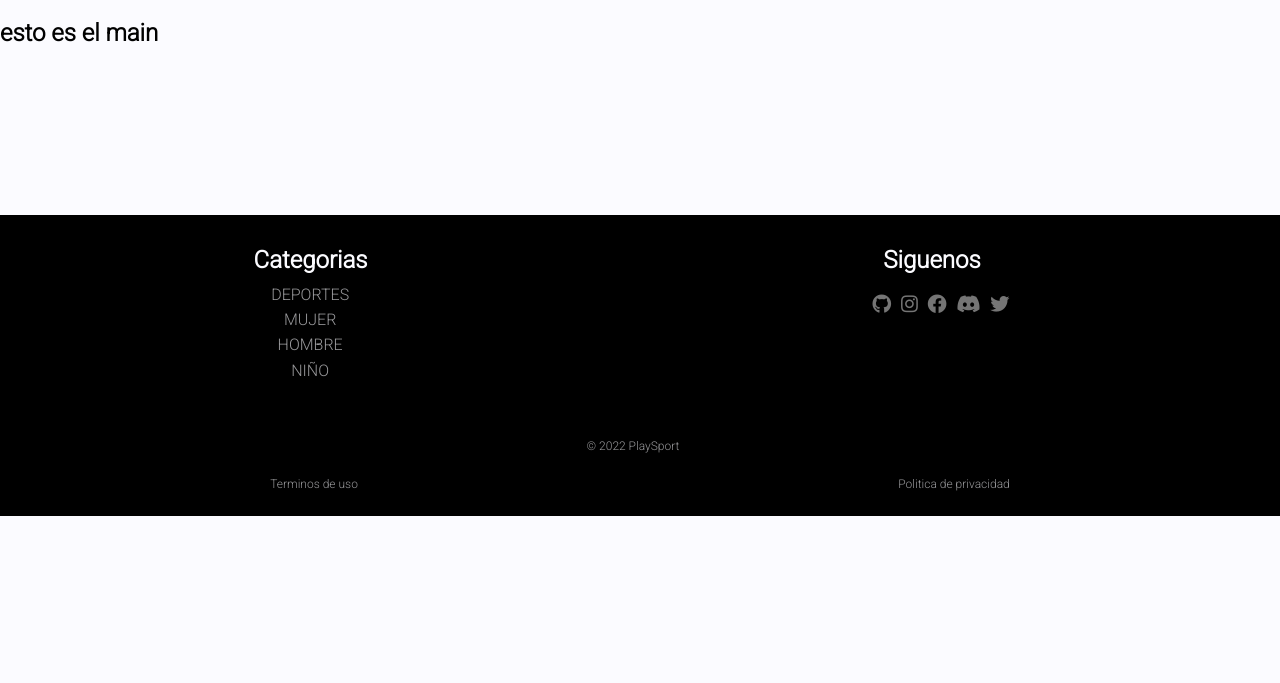
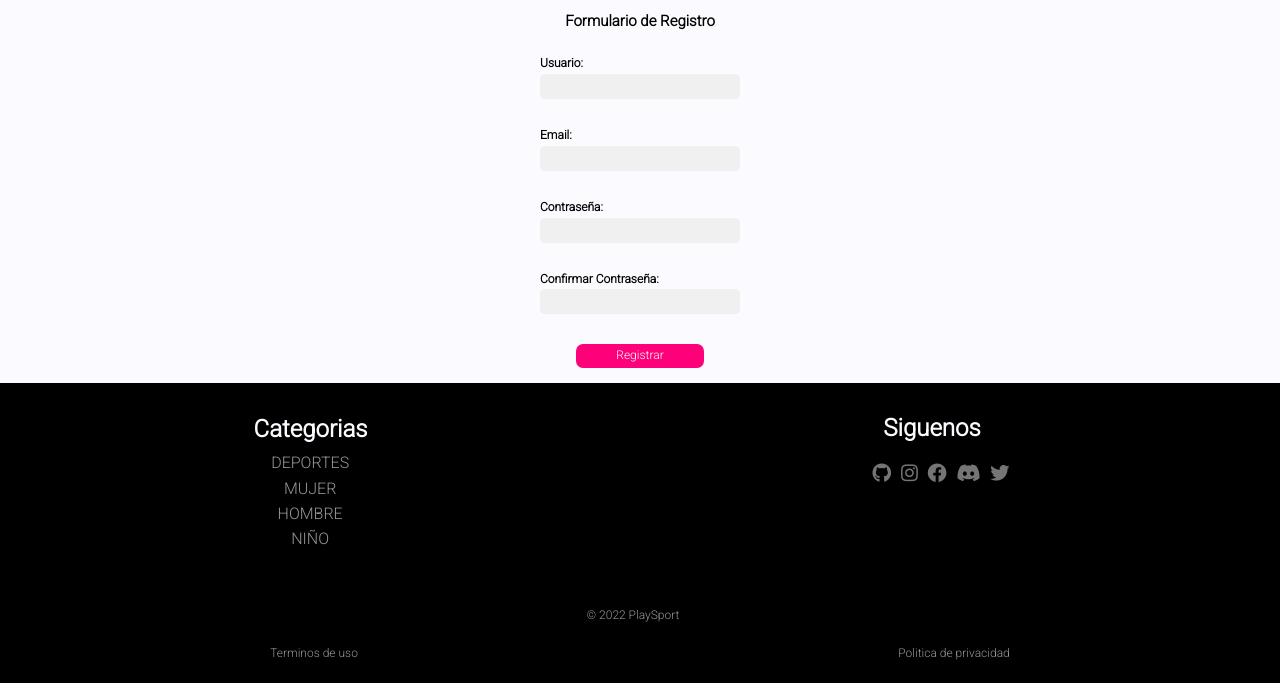
Before and after one commit to GabrielGaitanV/grupo_1_playsport, a Node server app: page /register in a window 1280 px wide. Shown: the part 99-782 px from the top of the page. Run offline with Node 20, Linux system fonts and the light colour scheme; some libraries are stand-ins or nearby versions.

Commit message:
primera versión del formulario de registro (#8)
Co-authored-by: Home <home@iMac-de-Home.local>

```diff
--- /dev/null
+++ b/public/css/register.css
@@ -0,0 +1,56 @@
+/* -------------------------- FORMULARIO DE REGISTRO -------------------------- */
+
+.titulo-formulario{
+    display: flex;
+    justify-content: space-around;
+    font-size: 15px;
+    font-weight: bold;
+}
+
+.contenedor-formulario{
+    display: flex;
+    justify-content: space-around;
+    padding: 0 4px 15px;
+    /* border: solid red 2px; */
+}
+
+.formulario-registro{
+    display: block;
+    /* border: solid red 2px; */
+}
+
+.item-formulario{
+    padding: 15px;
+}
+
+.item-formulario label{
+    display: block;
+    margin-bottom: 3px;
+    font-size: 12px;
+    font-weight: bold;
+}
+
+.item-formulario input{
+    min-width: 200px;
+    background-color: #f0f0f0;
+    border: none;
+    border-radius: 5px;
+    height: 25px;
+}
+
+.btn-registro{
+    display: flex;
+    padding-top: 15px;
+    /* border: solid red 2px; */
+}
+
+.btn-registro input{
+    margin: auto;
+    background-color: #FF007B;
+    color: #ffffff;
+    font-size: 12px;
+    padding: 5px 40px;
+    font-weight: normal;
+    border-radius: 7px;
+    border: none;
+}
--- a/views/register.html
+++ b/views/register.html
@@ -56,15 +56,33 @@
             </div>
             </header>
         <main>
-            <h2>esto es el main </h2>
-            <br>
-            <br>
-            <br>
-            <br>
-            <br>
-            <br>
-            <br>
-            <br>
+
+
+            <div class="contenedor-formulario">
+                <form action="#" method="post" class="formulario-registro">
+                    <h2 class="titulo-formulario">Formulario de Registro</h2>
+                    <div class="item-formulario">
+                        <label for="">Usuario:</label>
+                        <input type="text">
+                    </div>
+                    <div class="item-formulario">
+                        <label for="">Email:</label>
+                        <input type="email">
+                    </div>
+                    <div class="item-formulario">
+                        <label for="">Contraseña:</label>
+                        <input type="password">
+                    </div>
+                    <div class="item-formulario">
+                        <label for="">Confirmar Contraseña:</label>
+                        <input type="password">
+                    </div>
+                    <div class="btn-registro">
+                        <input type="submit" value="Registrar">
+                    </div>
+                </form>
+            </div>
+
         </main>
         <footer>
             <div class="contenedor-footer">
```
Also changed, not shown: app.js (line endings or trailing spaces).
